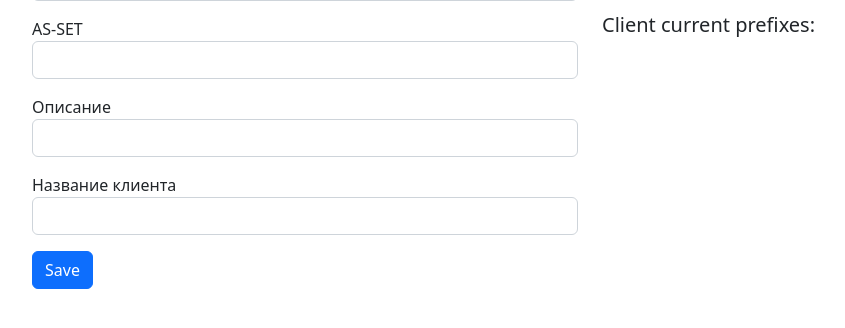
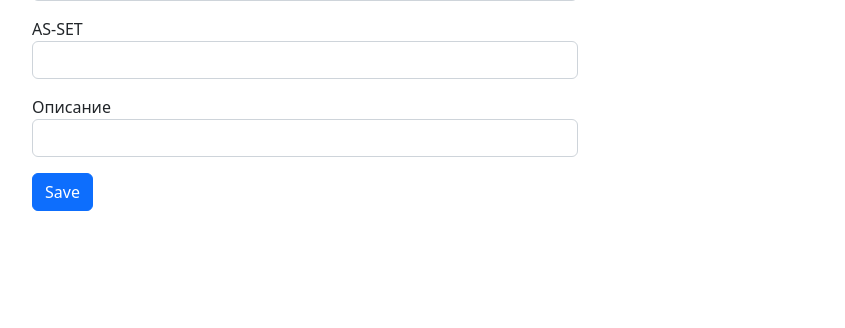
Before and after one commit to naffabob/hippo_ripe, a Flask app: template webapp/templates/peer/peer.html in a window 1280 px wide. Shown: the part 170-498 px from the top of the page, without its empty margins (50-895 px from the left). Run offline with Flask 2, Linux system fonts and the light colour scheme; the template is opened without the code that fills it: values that come from a table or form of the project are taken from there, others are empty.

Commit message:
Cosmetics refactoring

```diff
--- a/webapp/client/forms.py
+++ b/webapp/client/forms.py
@@ -4,5 +4,7 @@ from wtforms.validators import DataRequired
 
 
 class ClientForm(FlaskForm):
-    name = StringField('Название клиента', validators=[DataRequired()], render_kw={"class": "form-control"})
+    render_kw = {"class": "form-control"}
+
+    name = StringField('Название клиента', validators=[DataRequired()], render_kw=render_kw)
     submit = SubmitField('Save', render_kw={"class": "btn btn-primary"})
--- a/webapp/peer/forms.py
+++ b/webapp/peer/forms.py
@@ -4,6 +4,8 @@ from wtforms.validators import DataRequired, Length, Regexp
 
 
 class PeerForm(FlaskForm):
+    render_kw = {"class": "form-control"}
+
     asn = StringField(
         label='Номер AS',
         validators=[
@@ -13,10 +15,9 @@ class PeerForm(FlaskForm):
         ],
         render_kw={"class": "form-control"}
     )
-    asset = StringField(label='AS-SET', render_kw={"class": "form-control"})
-    client = StringField(label='Название клиента', render_kw={"class": "form-control"})
-    remark = StringField(label='Описание', render_kw={"class": "form-control"})
-    current_prefixes = StringField(label='Актуальные префиксы', render_kw={"class": "form-control"})
-    new_prefixes = StringField(label='Новые префиксы', render_kw={"class": "form-control"})
-    todelete_prefixes = StringField(label='Префиксы для удаления', render_kw={"class": "form-control"})
+    asset = StringField(label='AS-SET', render_kw=render_kw)
+    remark = StringField(label='Описание', render_kw=render_kw)
+    current_prefixes = StringField(label='Актуальные префиксы', render_kw=render_kw)
+    new_prefixes = StringField(label='Новые префиксы', render_kw=render_kw)
+    todelete_prefixes = StringField(label='Префиксы для удаления', render_kw=render_kw)
     submit = SubmitField(label='Save', render_kw={"class": "btn btn-primary"})
--- a/webapp/peer/models.py
+++ b/webapp/peer/models.py
@@ -9,7 +9,7 @@ class Peer(db.Model):
     remark = db.Column(db.String, unique=False, nullable=True)
     client_id = db.Column(db.Integer, db.ForeignKey("clients.id", ondelete="CASCADE"), nullable=True)
     client = db.relationship("Client", back_populates='peers')
-    prefixes = db.relationship("Prefix", back_populates='peer')
+    prefixes = db.relationship("Prefix", back_populates='peer', lazy='joined')
 
     def __repr__(self):
         return f'<Peer {self.asn}>'
--- a/webapp/peer/views.py
+++ b/webapp/peer/views.py
@@ -3,7 +3,6 @@ from flask import Blueprint, flash, request, render_template, redirect, url_for
 from webapp.db import db
 from webapp.peer.forms import PeerForm
 from webapp.peer.models import Peer
-from webapp.prefix.models import Prefix
 
 blueprint = Blueprint('peer', __name__, url_prefix='/peers')
 
@@ -57,7 +56,6 @@ def add_peer_view():
             peer.asn = peer_form.asn.data
             peer.asset = peer_form.asset.data
             peer.remark = peer_form.remark.data
-            peer.client_id = peer_form.client.data
             db.session.add(peer)
             db.session.commit()
             flash('Данные успешно сохранены')
--- a/webapp/prefix/forms.py
+++ b/webapp/prefix/forms.py
@@ -4,5 +4,7 @@ from wtforms.validators import DataRequired
 
 
 class PrefixForm(FlaskForm):
-    prefix = StringField('Префикс', validators=[DataRequired()], render_kw={"class": "form-control"})
+    render_kw = {"class": "form-control"}
+
+    prefix = StringField('Префикс', validators=[DataRequired()], render_kw=render_kw)
     submit = SubmitField('Save', render_kw={"class": "btn btn-primary"})
--- a/webapp/prefix/models.py
+++ b/webapp/prefix/models.py
@@ -3,6 +3,11 @@ from webapp.db import db
 
 class Prefix(db.Model):
     __tablename__ = "prefixes"
+
+    STATE_CURRENT = 'current'
+    STATE_NEW = 'new'
+    STATE_TODELETE = 'todelete'
+
     id = db.Column(db.Integer, primary_key=True)
     prefix = db.Column(db.String, unique=False, nullable=False)
     state = db.Column(db.String, nullable=False)
--- a/webapp/templates/peer/peer.html
+++ b/webapp/templates/peer/peer.html
@@ -24,10 +24,6 @@
 			<div class="mb-3">
 				{{ form.remark.label }}
 				{{ form.remark }}
-			</div>
-			<div class="mb-3">
-				{{ form.client.label }}
-				{{ form.client }}
 			</div>
 			<div class="mb-3">
 				{{ form.submit }}
@@ -64,12 +60,7 @@
 			</tr>
 			</tbody>
 		</table>
-		<h5>Client current prefixes:</h5>
-		{% for prefix in peer.prefixes %}
-			<a href="{{ url_for('prefix.prefix_view', prefix_id=prefix.id) }}">{{ prefix }}</a><br>
-		{% endfor %}
 	</div>
-
 </div>
 
 {% endblock %}
```
Also changed, not shown: webapp/templates/peer/peers.html (+4 -3 lines).
